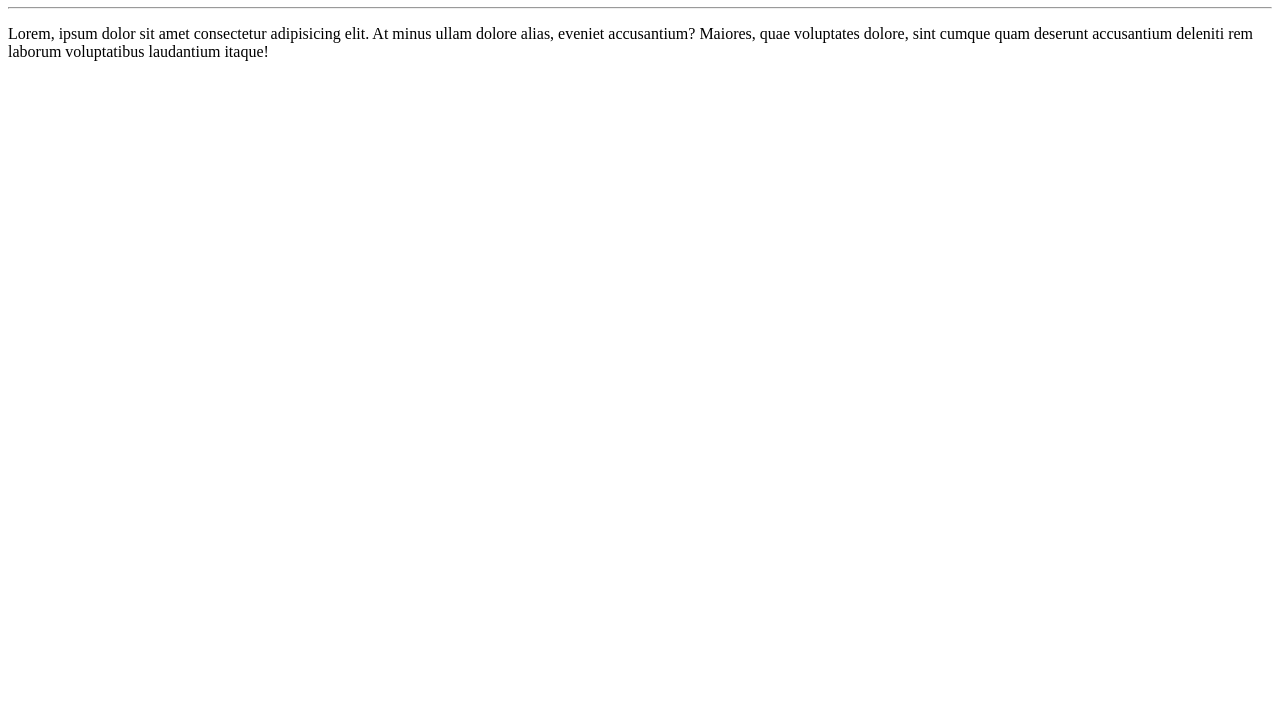
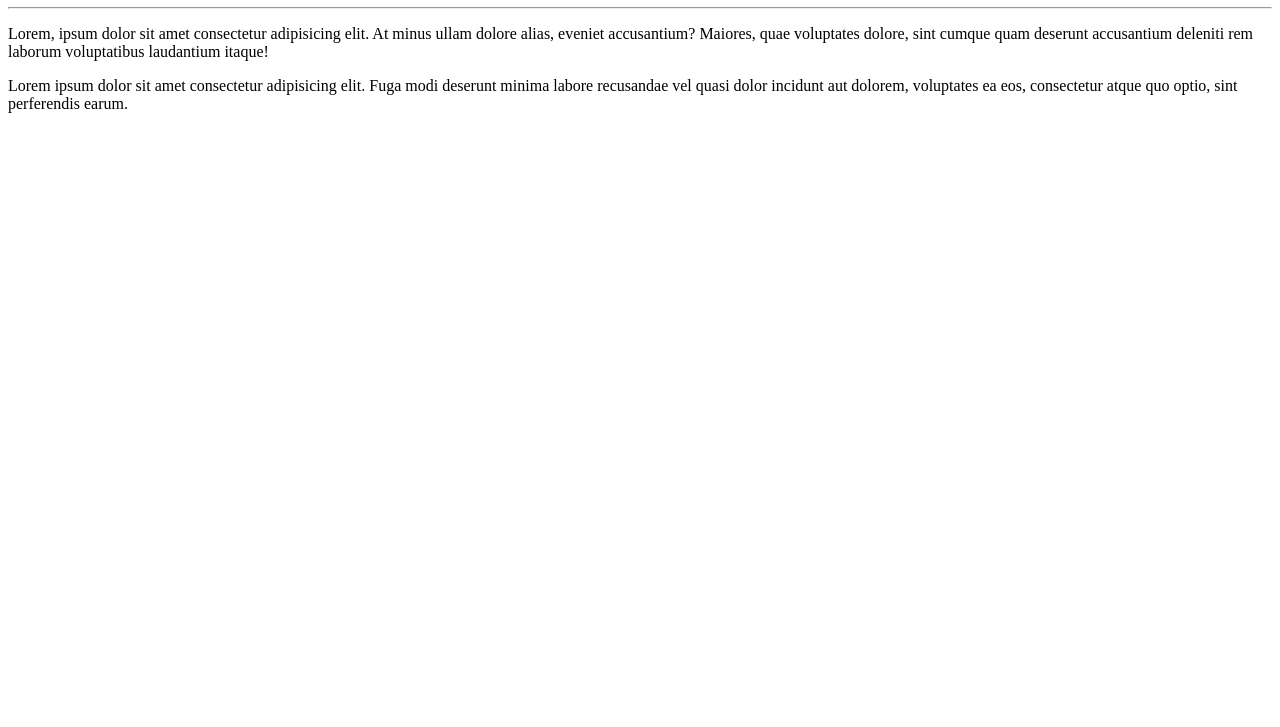
Before and after one commit to TinhoLima/Ola-mundo, a plain HTML site: page site-exemplo/index.html in a window 1280 px wide. Shown: the part 73-800 px from the top of the page. Drawn offline with Linux system fonts and the light colour scheme.

Commit message:
Add um novo parágrafo.

```diff
--- a/site-exemplo/index.html
+++ b/site-exemplo/index.html
@@ -10,5 +10,7 @@
     <h1>Olá mundo de novo!</h1>
     <hr>
     <p>Lorem, ipsum dolor sit amet consectetur adipisicing elit. At minus ullam dolore alias, eveniet accusantium? Maiores, quae voluptates dolore, sint cumque quam deserunt accusantium deleniti rem laborum voluptatibus laudantium itaque!</p>
+
+    <p>Lorem ipsum dolor sit amet consectetur adipisicing elit. Fuga modi deserunt minima labore recusandae vel quasi dolor incidunt aut dolorem, voluptates ea eos, consectetur atque quo optio, sint perferendis earum.</p>
 </body>
 </html>
```
